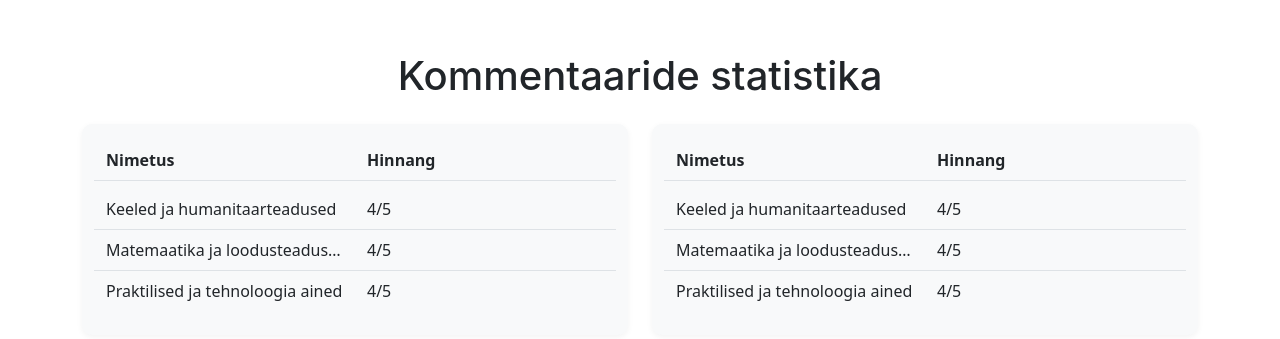
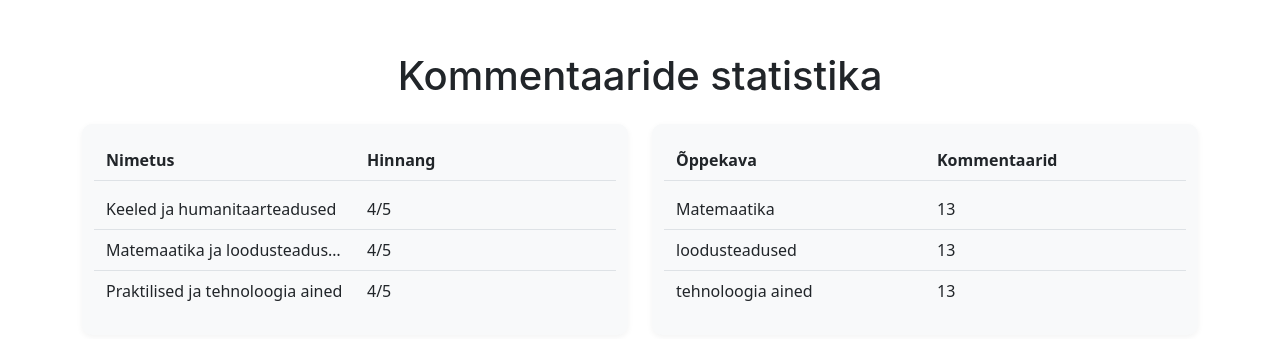
Before and after one commit to MasterShifuCsgo/micro-project, a Vue app: page /dashboard in a window 1280 px wide. Shown: the part 207-546 px from the top of the page. Built offline with nearby package versions, Linux system fonts and the light colour scheme.

Commit message:
changed second table data

```diff
--- a/Frontend/src/Pages/Dashboard.vue
+++ b/Frontend/src/Pages/Dashboard.vue
@@ -7,6 +7,14 @@ const hinnangud = [
   { nimetus: 'Matemaatika ja loodusteadused', hinne: '4/5' },
   { nimetus: 'Praktilised ja tehnoloogia ained', hinne: '4/5' },
 ];
+
+
+const kommentaarid = [
+  { nimetus: 'Matemaatika', kommentaarid: '13' },
+  { nimetus: 'loodusteadused', kommentaarid: '13' },
+  { nimetus: 'tehnoloogia ained', kommentaarid: '13' },
+];
+
 </script>
 
 <template>
@@ -33,14 +41,14 @@ const hinnangud = [
           <div class="oppekavade-statistika p-4">
             <!-- Header Row -->
             <div class="row border-bottom mb-2 pb-2 fw-bold">
-              <DashBoardItem content="Nimetus"/>
-              <DashBoardItem content="Hinnang"/>
+              <DashBoardItem content="Õppekava"/>
+              <DashBoardItem content="Kommentaarid"/>
             </div>
 
             <!-- Data Rows -->
-            <div class="row align-items-center py-2 border-bottom" v-for="(item, i) in hinnangud" :key="i">
+            <div class="row align-items-center py-2 border-bottom" v-for="(item, i) in kommentaarid" :key="i">
               <DashBoardItem :content="item.nimetus"/>
-              <DashBoardItem :content="item.hinne"/>
+              <DashBoardItem :content="item.kommentaarid"/>
             </div>
           </div>
         </div>
```
Also changed, not shown: 1 other file (tests, documents, lock files or other folders).
